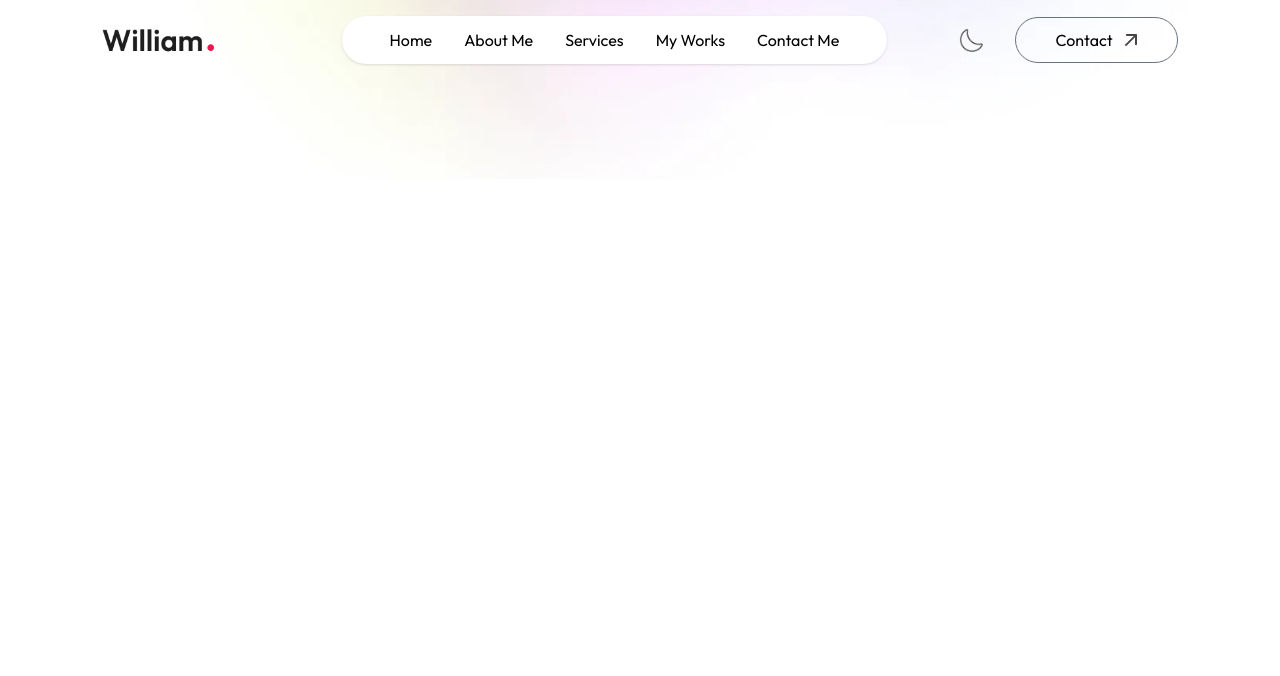
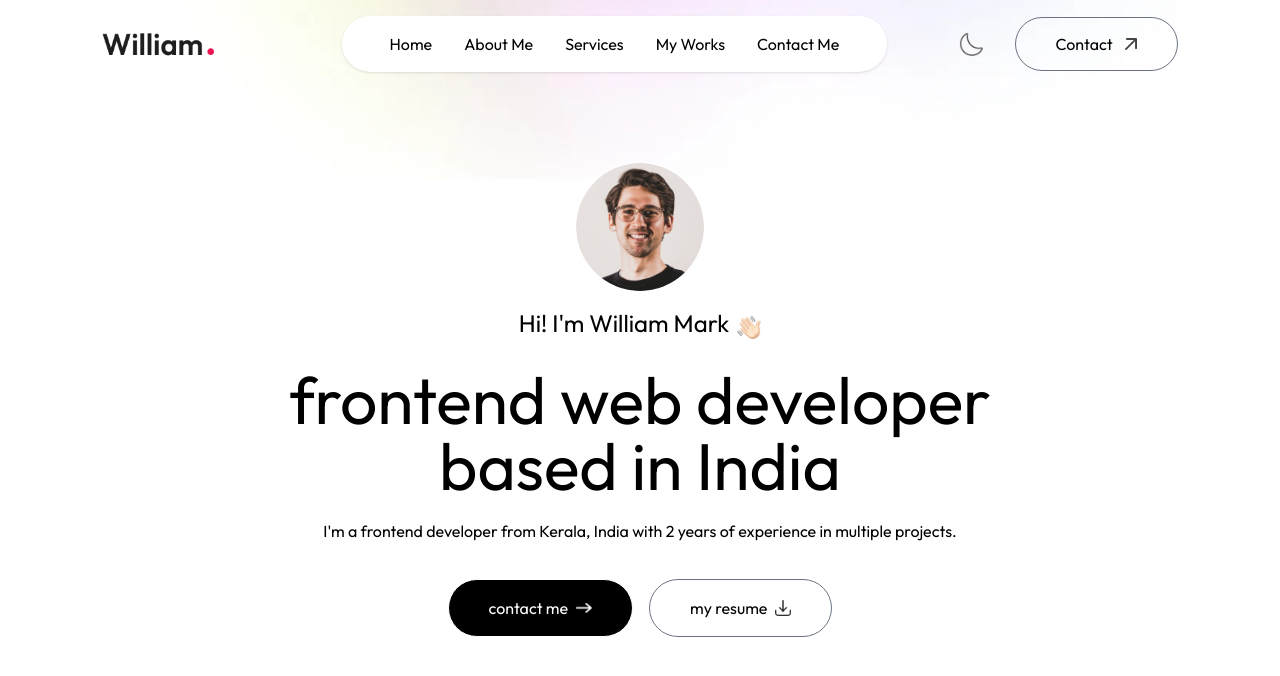
Before and after one commit to Aljo00/personal_portfollio_demo2, a Next.js app: page / in a window 1280 px wide. Shown: the top 676 px of the page. Built offline with nearby package versions, Linux system fonts and the light colour scheme; a web font is replaced by a local one.

Commit message:
Completed the Header section.

```diff
--- /dev/null
+++ b/app/components/Header.jsx
@@ -0,0 +1,46 @@
+import { assets } from "@/assets/assets";
+import Image from "next/image";
+import React from "react";
+
+const Header = () => {
+  return (
+    <div className="w-11/12 max-w-3xl text-center mx-auto h-screen flex flex-col items-center justify-center gap-4">
+      <div>
+        <Image src={assets.profile_img} alt="" className="rounded-full w-32" />
+      </div>
+
+      <h3 className="flex items-end gap-2 text-xl md:text-2xl mb-3 font-Ovo">
+        Hi! I'm William Mark{" "}
+        <Image src={assets.hand_icon} alt="" className="w-6" />
+      </h3>
+
+      <h1 className="text-3xl sm:text-6xl lg:text-[66px] font-Ovo">
+        frontend web developer based in India
+      </h1>
+
+      <p className="max-w-2xl mx-auto font-Ovo">
+        I'm a frontend developer from Kerala, India with 2 years of experience
+        in multiple projects.
+      </p>
+
+      <div className="flex flex-col sm:flex-row items-center gap-4 mt-4">
+        <a
+          href="#contact"
+          className="px-10 py-3 border border-white rounded-full bg-black text-white flex items-center gap-2"
+        >
+          contact me{" "}
+          <Image src={assets.right_arrow_white} alt="" className="w-4" />
+        </a>
+        <a
+          href="/sample-resume.pdf"
+          download
+          className="px-10 py-3 border rounded-full border-gray-500 flex items-center gap-2"
+        >
+          my resume <Image src={assets.download_icon} alt="" className="w-4" />
+        </a>
+      </div>
+    </div>
+  );
+};
+
+export default Header;
--- a/app/layout.js
+++ b/app/layout.js
@@ -20,7 +20,7 @@
   return (
     <html lang="en">
       <body
-        className={`${outfit.className} ${ovo.className} antialiased`}
+        className={`${outfit.className} ${ovo.className} antialiased leading-8 overflow-x-hidden`}
       >
         {children}
       </body>
--- a/app/page.js
+++ b/app/page.js
@@ -1,11 +1,13 @@
 'use client'
 import Image from "next/image";
 import Navbar from "./components/Navbar";
+import Header from "./components/Header";
 
 export default function Home() {
   return (
     <>
       <Navbar />
+      <Header />
     </>
   );
 }
```
